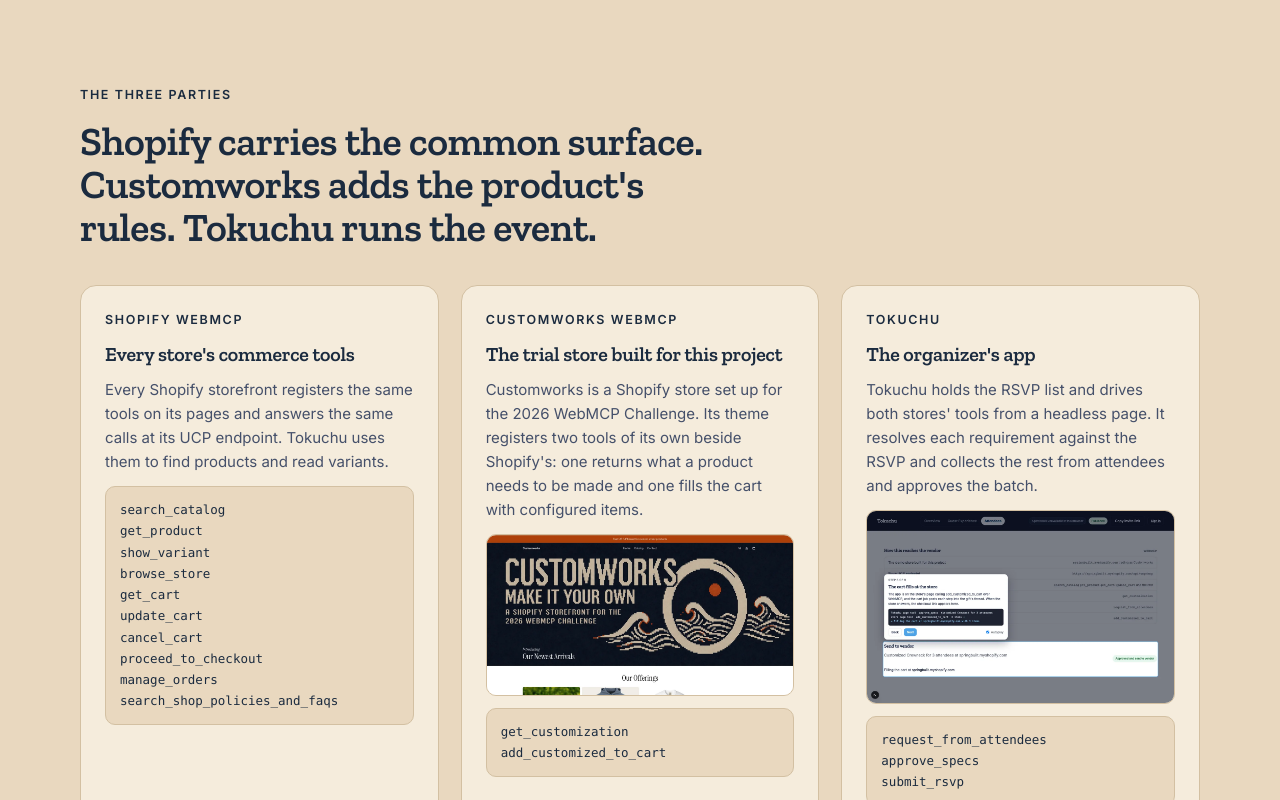
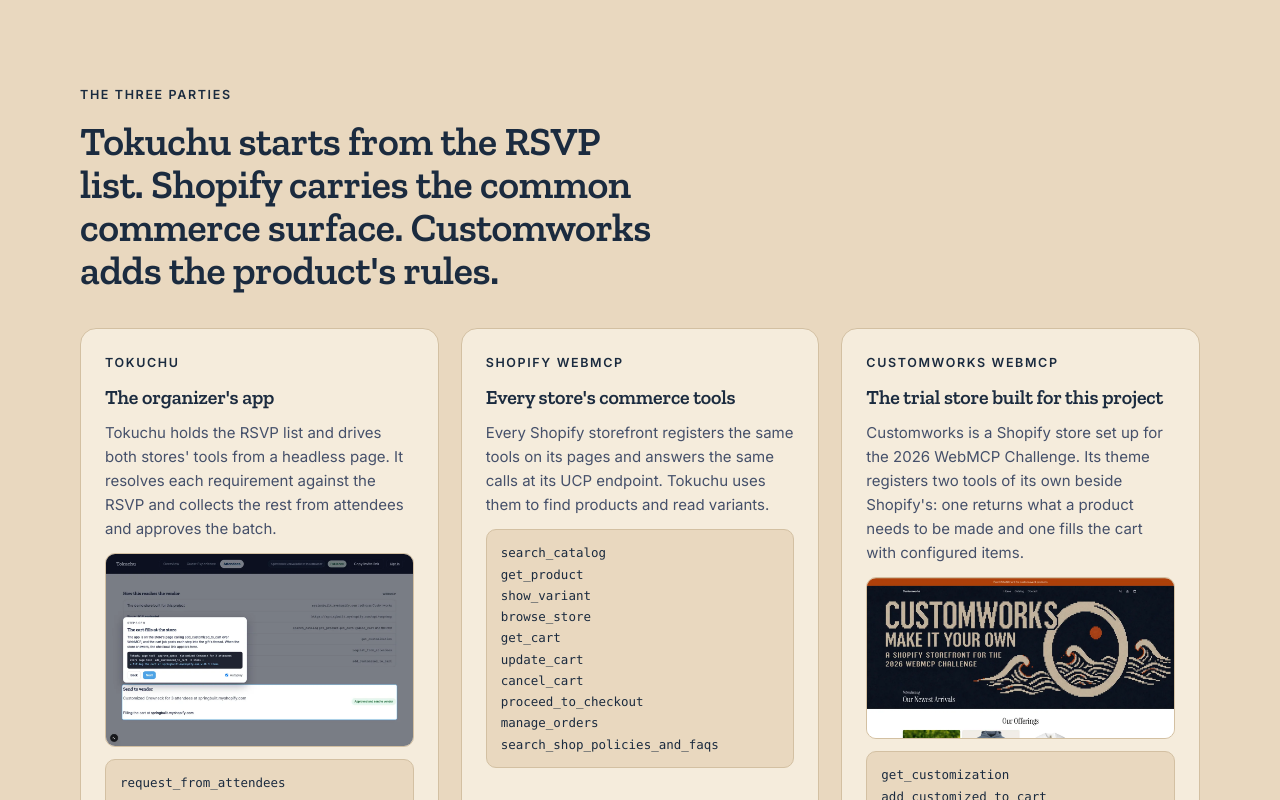
Before and after one commit to reversely/tokuchu, a Next.js app: page / in a window 1280 px wide. Shown: the part 1080-1880 px from the top of the page. Built offline with nearby package versions, Linux system fonts and the light colour scheme; no server answers; what async_hooks would draw is missing.

Commit message:
feat(home): lead the three parties with Tokuchu

```diff
--- a/src/app/page.tsx
+++ b/src/app/page.tsx
@@ -140,9 +140,16 @@ export default async function Page() {
           <div className="wrap">
             <div className="sec-head">
               <span className="eyebrow">The three parties</span>
-              <h2>Shopify carries the common surface. Customworks adds the product's rules. Tokuchu runs the event.</h2>
+              <h2>Tokuchu starts from the RSVP list. Shopify carries the common commerce surface. Customworks adds the product's rules.</h2>
             </div>
             <div className="parties" data-testid="parties">
+              <div className="card">
+                <span className="eyebrow">Tokuchu</span>
+                <h3>The organizer's app</h3>
+                <p>Tokuchu holds the RSVP list and drives both stores' tools from a headless page. It resolves each requirement against the RSVP and collects the rest from attendees and approves the batch.</p>
+                <span className="shot"><img src="/media/tokuchu-attendees.webp" alt="Tokuchu's Attendees tab during the cart fill with the tour callout naming the calls" loading="lazy" /></span>
+                <pre className="toolist" aria-label="Tokuchu's page tools">{["request_from_attendees", "approve_specs", "submit_rsvp"].join("\n")}</pre>
+              </div>
               <div className="card">
                 <span className="eyebrow">Shopify WebMCP</span>
                 <h3>Every store's commerce tools</h3>
@@ -155,13 +162,6 @@ export default async function Page() {
                 <p>Customworks is a Shopify store set up for the 2026 WebMCP Challenge. Its theme registers two tools of its own beside Shopify's: one returns what a product needs to be made and one fills the cart with configured items.</p>
                 <a className="shot" href="https://springbuilt.myshopify.com" target="_blank" rel="noreferrer"><img src="/media/customworks-store.webp" alt="The Customworks storefront with its banner and product offerings" loading="lazy" /></a>
                 <pre className="toolist" aria-label="Customworks' merchant WebMCP tools">{["get_customization", "add_customized_to_cart"].join("\n")}</pre>
-              </div>
-              <div className="card">
-                <span className="eyebrow">Tokuchu</span>
-                <h3>The organizer's app</h3>
-                <p>Tokuchu holds the RSVP list and drives both stores' tools from a headless page. It resolves each requirement against the RSVP and collects the rest from attendees and approves the batch.</p>
-                <span className="shot"><img src="/media/tokuchu-attendees.webp" alt="Tokuchu's Attendees tab during the cart fill with the tour callout naming the calls" loading="lazy" /></span>
-                <pre className="toolist" aria-label="Tokuchu's page tools">{["request_from_attendees", "approve_specs", "submit_rsvp"].join("\n")}</pre>
               </div>
             </div>
           </div>
```
